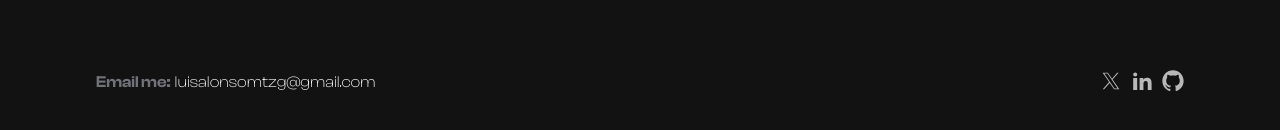
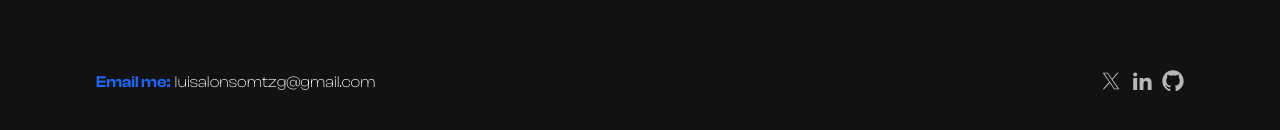
Before and after one commit to AlonsoMtzG/alonsomtz-portfolio, a Next.js app: page / in a window 1280 px wide. Shown: the part 2484-2614 px from the top of the page. Built offline with nearby package versions, Linux system fonts and the light colour scheme.

Commit message:
update footer color

```diff
--- a/components/Footer/index.jsx
+++ b/components/Footer/index.jsx
@@ -1,4 +1,3 @@
-'use client';
 import React from 'react';
 import Link from 'next/link';
 
@@ -10,7 +9,7 @@ export const Footer = () => {
   return (
     <footer className="px-10 py-14 flex justify-between">
       <div className="flex gap-1">
-        <span className="text-zinc-500 font-semibold transition-all duration-300">
+        <span className="text-blue-600 font-semibold transition-all duration-300">
           Email me:
         </span>
         <Link href="mailto: luisalonsomtzg@gmail.com" className="font-light">
```
